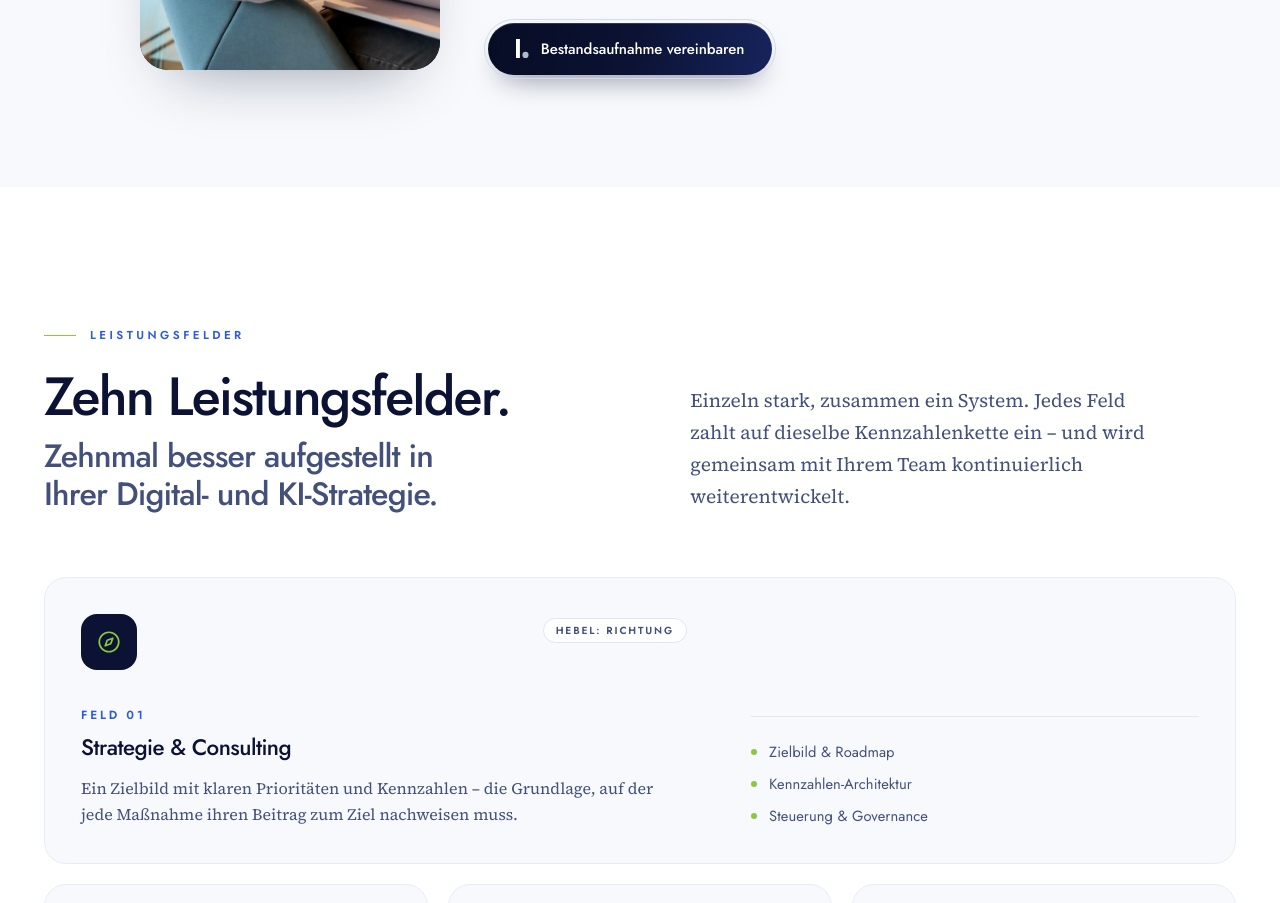
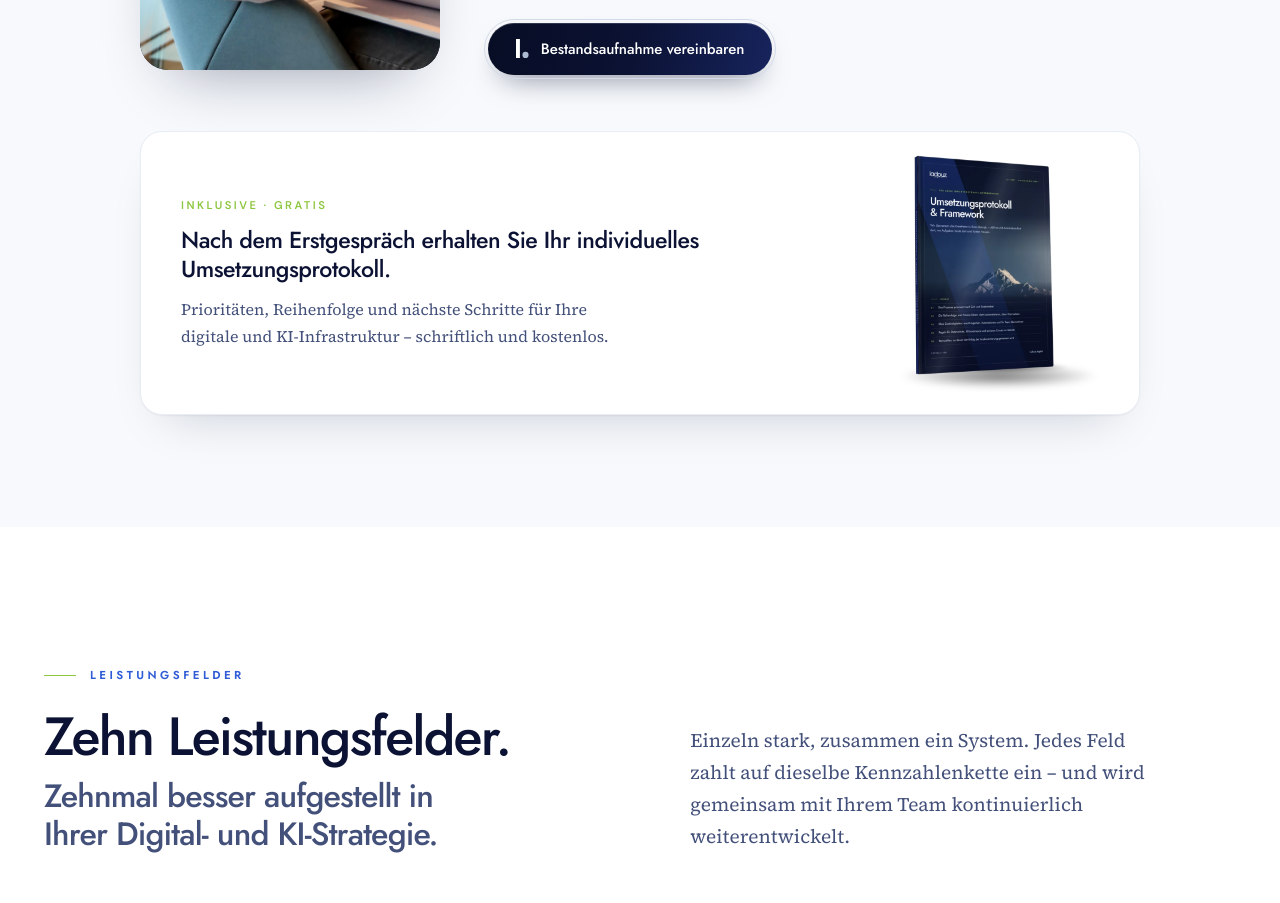
Before and after one commit to nizarladouz/Ladouz-Digital, a Next.js app in the folder ladouz-digital/: page / in a window 1280 px wide. Shown: the part 4220-5123 px from the top of the page. Built offline with nearby package versions, Linux system fonts and the light colour scheme.

Commit message:
Startseite: Umsetzungsprotokoll-Mockup unter Bestandsaufnahme

```diff
--- a/ladouz-digital/app/page.tsx
+++ b/ladouz-digital/app/page.tsx
@@ -1518,6 +1518,23 @@ function Bestandsaufnahme() {
           <div className="mt-8"><CtaButton href={BOOKING_URL}>Bestandsaufnahme vereinbaren</CtaButton></div>
         </Reveal>
       </div>
+      {/* Erster Mehrwert: jedes Erstgespräch endet mit einem individuellen Umsetzungsprotokoll. */}
+      <Reveal delay={150} className="mx-auto mt-14 max-w-[1000px]">
+        <div className="relative grid items-center gap-6 overflow-hidden rounded-[22px] border border-[#e7ecf5] bg-white px-7 py-8 shadow-[0_1px_2px_rgba(11,18,51,.05),0_24px_48px_-28px_rgba(11,18,51,.22)] sm:grid-cols-[1fr_200px] sm:gap-10 sm:px-10 sm:py-6">
+          <div>
+            <p className="font-[family-name:var(--font-dm-sans)] text-[0.7rem] font-semibold uppercase tracking-[0.22em] text-[#8dc63f]">Inklusive · gratis</p>
+            <p className="mt-3 text-[clamp(1.2rem,2vw,1.45rem)] font-medium leading-[1.25] tracking-[-0.02em] text-[#0b1233]">
+              Nach dem Erstgespräch erhalten Sie Ihr individuelles Umsetzungsprotokoll.
+            </p>
+            <p className="ld-serif mt-3 max-w-[52ch] text-[1rem] leading-[1.65] text-[#43507a]">
+              Prioritäten, Reihenfolge und nächste Schritte für Ihre digitale und KI-Infrastruktur – schriftlich und kostenlos.
+            </p>
+          </div>
+          <div className="relative mx-auto w-[180px] sm:-my-2 sm:w-[200px]">
+            <Image src="/umsetzungsprotokoll.webp" alt="Individuelles Umsetzungsprotokoll & Framework von Ladouz Digital" width={640} height={800} className="h-auto w-full" sizes="200px" />
+          </div>
+        </div>
+      </Reveal>
     </section>
   );
 }
```
Also changed, not shown: ladouz-digital/public/umsetzungsprotokoll.webp (added).
